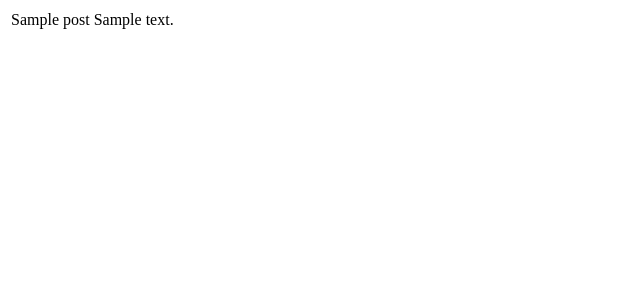
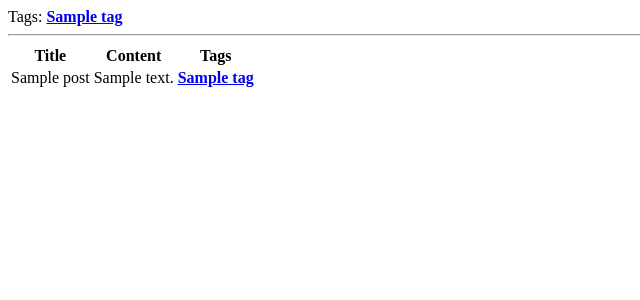
Before and after one commit to hacking-science/hacking-science-website, a Django app: page / in a window 1280 px wide. Shown: the top 300 px of the page, without its empty margins (0-640 px from the left). Run offline with Django 3.2, Linux system fonts and the light colour scheme; tables that the repository leaves empty hold one stand-in row (values such as "Sample post").

Commit message:
Posts and tags basic functionality is working

```diff
--- a/blog/models.py
+++ b/blog/models.py
@@ -3,18 +3,30 @@ from __future__ import unicode_literals
 
 from django.db import models
 
+
 class AbstractBaseClass(models.Model):
     date_created = models.DateTimeField(auto_now_add=True)
+
     class Meta:
         abstract = True
+
 
 class Post(AbstractBaseClass):
     title = models.CharField(max_length=200)
     content = models.TextField()
 
+    def __str__(self):
+        return self.title
+
+    def get_tags(self):
+        return Tag.objects.filter(post_tag_set__post=self)
+
 
 class Tag(AbstractBaseClass):
     title = models.CharField(max_length=100)
+
+    def __str__(self):
+        return self.title
 
 
 class Location(AbstractBaseClass):
@@ -22,13 +34,14 @@ class Location(AbstractBaseClass):
 
 
 class PostTag(AbstractBaseClass):
-    post = models.ForeignKey("Post")
-    tag = models.ForeignKey("Tag")
+    post = models.ForeignKey("Post", related_name="post_tag_set")
+    tag = models.ForeignKey("Tag", related_name="post_tag_set")
 
 
 class PostLocation(AbstractBaseClass):
     post = models.ForeignKey("Post")
     location = models.ForeignKey("Location")
 
+
 class Comment(AbstractBaseClass):
     post = models.ForeignKey("Post")
--- a/blog/templates/index.html
+++ b/blog/templates/index.html
@@ -2,10 +2,12 @@
 
 
 {% block content %}
-        <table>
-
+Tags: {% for tag in tags %}<a href = "{% url 'tag' tag_id=tag.id %}"><strong>{{tag.title}}</strong></a>{% endfor %}{% if reset %} <a href = "{% url 'index' %}">Unapply tag</a>{% endif %}
+<hr>
+<table>
+<tr><th>Title</th><th>Content</th><th>Tags</th></tr>
 {% for p in posts %}
-   <tr><td>{{p.title}}</td><td>{{p.content}}</td></tr>
+   <tr><td>{{p.title}}</td><td>{{p.content}}</td><td>{% for t in p.get_tags %}<a href = "{% url 'tag' tag_id=t.id %}"><strong>{{t.title}}</strong></a>{% endfor %}</td></tr>
 {% endfor %}
             </table>
 
--- a/blog/urls.py
+++ b/blog/urls.py
@@ -6,4 +6,5 @@ from blog import views
 
 urlpatterns = [
     url(r'^$', views.index, name='index'),
+    url(r'^tag/(?P<tag_id>\d+)', views.tag, name='tag'),
                        ]
--- a/blog/views.py
+++ b/blog/views.py
@@ -1,11 +1,27 @@
 # -*- coding: utf-8 -*-
 from __future__ import unicode_literals
+from django.http import HttpResponseRedirect, HttpResponse
+from django.core.urlresolvers import reverse
+from django.shortcuts import render
+from blog.models import Post, Tag
 
-from django.shortcuts import render
-from blog.models import Post
 
 # Create your views here.
 def index(request):
     posts = Post.objects.all()
-    context = {"posts": posts}
+    reset = False
+    tags = Tag.objects.all()
+    context = {"posts": posts, "reset": reset, "tags": tags}
     return render(request, "index.html", context)
+
+
+def tag(request, tag_id=None):
+    if tag_id:
+        tags = Tag.objects.exclude(id=tag_id)
+        posts = Post.objects.filter(post_tag_set__tag__id=tag_id)
+        reset = True
+        context = {"posts": posts, "reset": reset, "tags": tags}
+
+        return render(request, "index.html", context)
+    else:
+        return HttpResponseRedirect(reverse(index))
--- a/hackscience/urls.py
+++ b/hackscience/urls.py
@@ -18,6 +18,6 @@ from django.contrib import admin
 from blog import views
 
 urlpatterns = [
-    url(r"^$", include("blog.urls")),
+    url(r"^", include("blog.urls")),
     url(r'^admin/', admin.site.urls),
 ]
```
Also changed, not shown: blog/admin.py (+15 -2 lines).
